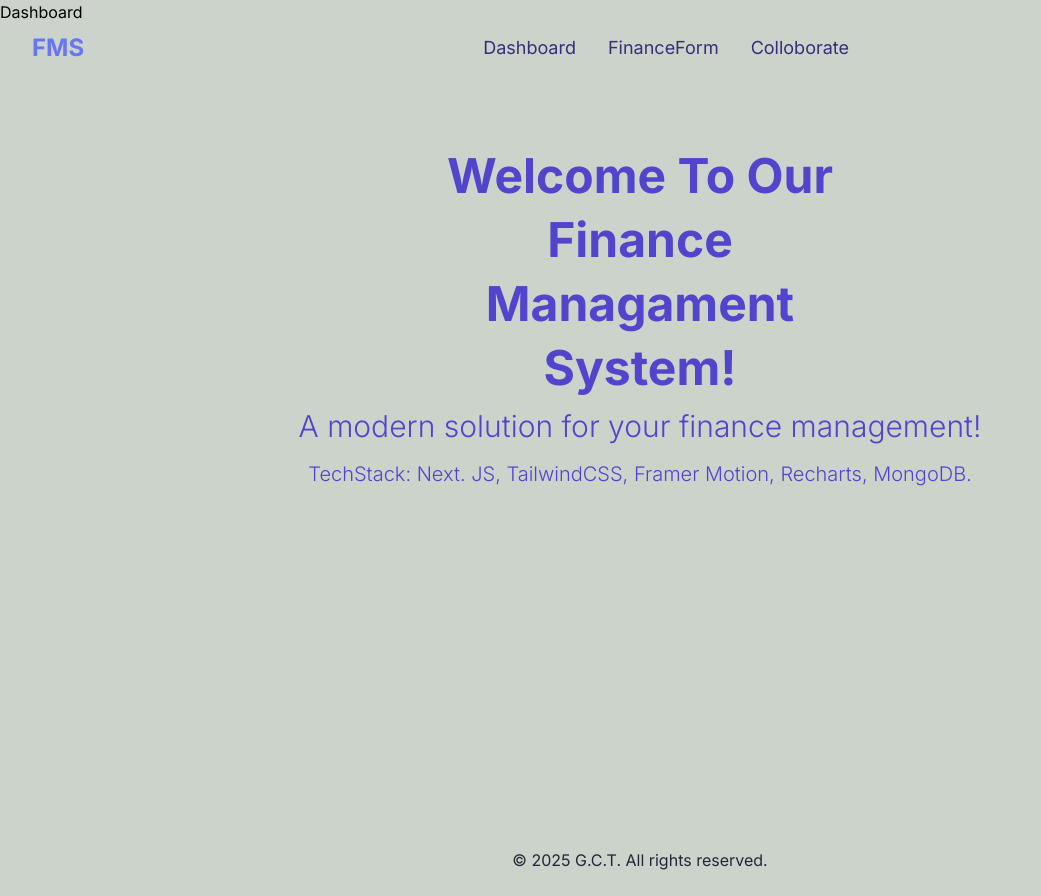
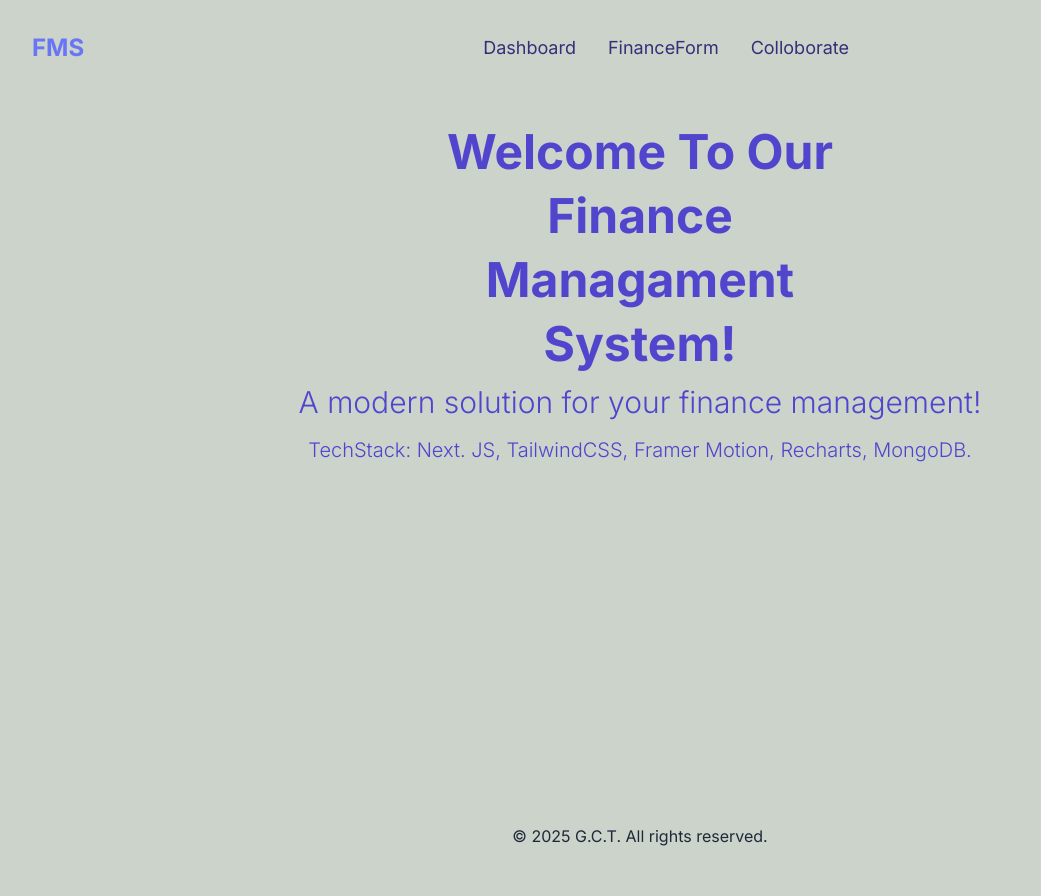
Before and after one commit to Arbab02/fms, a Next.js app: page / in a window 1280 px wide. Shown: the whole page, without its empty margins (0-1041 px from the left). After the commit the page ends 872 px from the top, so only its background shows below. Built offline with nearby package versions, Linux system fonts and the light colour scheme.

Commit message:
Update layout.js

```diff
--- a/src/app/layout.js
+++ b/src/app/layout.js
@@ -1,7 +1,6 @@
 import { Inter } from "next/font/google";
 import "./globals.css";
 import Navbar from '@/components/Navbar.jsx'
-import LinkToEditor from '@/components/LinkToEditor.jsx'
 
 import Footer from '@/components/Footer.jsx'
 // import { ClerkProvider } from '@clerk/nextjs';
@@ -20,7 +19,6 @@ export default function RootLayout({ children }) {
 
       <body className={inter.className}>
       <Navbar/>
-      <LinkToEditor/>
 
 
         {children}
```
